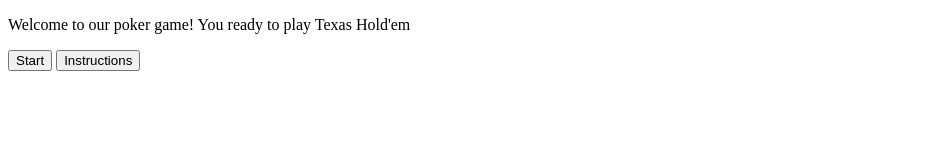
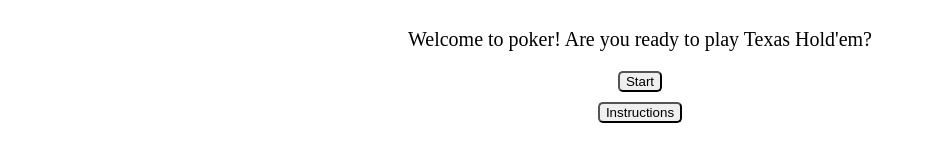
Before and after one commit to MintBeanHackathon/poker-front-end, a plain HTML site: page poker-front-end/index.html in a window 1280 px wide. Shown: the whole page, without its empty margins (0-926 px from the left). Drawn offline with Linux system fonts and the light colour scheme.

Commit message:
writing psuedo code for game functions

```diff
--- a/poker-front-end/app.js
+++ b/poker-front-end/app.js
@@ -0,0 +1,29 @@
+calculateValue = (cardInHand[], cardOnTable[]) => {
+    // calculates value for whatever cards on in hand or on table
+    // hold five cards
+    // if royal flush, you get the highest points
+    // if one pair, you get the seond lowest points
+    // write two conditionals for points
+    // function is for one player
+    // pass their cards here to calculate
+}
+
+insert = (index) => {
+    // takes a cards index and puts card at specific index
+    // if it goes in the hand, write logic
+    // else if it goes on the table, write logic
+}
+
+moveCard = (card(obj), comingFrom, goingTo) => {
+    // if card moves to your hand, recalculate its index
+    // if card moves to the table, recalculate its index
+}
+
+displayCard = () => {
+    // show card on table or in the hand
+    // manipulate the DOM to display card in its proper spot (table or hand)
+}
+
+removeCard = (cardObject) => {
+    // splice the deck array when a card is drawn
+}
--- a/poker-front-end/index.html
+++ b/poker-front-end/index.html
@@ -1,18 +1,22 @@
 <!DOCTYPE html>
 <html lang="en">
 	<head>
-    <meta charset="UTF-8">
-    <meta http-equiv="X-UA-Compatible" content="IE=edge">
-    <meta name="viewport" content="width=device-width, initial-scale=1.0">
-    <link rel="stylesheet" type="text/css" href="style.css">
+		<meta charset="UTF-8" />
+		<meta http-equiv="X-UA-Compatible" content="IE=edge" />
+		<meta name="viewport" content="width=device-width, initial-scale=1.0" />
+		<link rel="stylesheet" type="text/css" href="style.css" />
 		<title>Poker</title>
 	</head>
 	<body>
 		<div id="root">
-        <p>Welcome to our poker game! You ready to play Texas Hold'em</p>
-        <button>Start</button>
-        <button>Instructions</button>
+			<section class="welcome">
+				<p class="header">
+					Welcome to poker! Are you ready to play Texas Hold'em?
+				</p>
+				<button class="start button">Start</button>
+				<button class="instructions button">Instructions</button>
+			</section>
 		</div>
+	<script src="app.js"></script>
 	</body>
-<script src="app.js"></script>
 </html>
--- a/poker-front-end/style.css
+++ b/poker-front-end/style.css
@@ -0,0 +1,15 @@
+.welcome {
+	display: flex;
+	flex-direction: column;
+	align-items: center;
+	justify-content: center;
+	font-size: 20px;
+}
+
+.button {
+	border-radius: 5px;
+}
+
+.start {
+	margin-bottom: 10px;
+}
```
Lines whose indentation alone changed are shown as unchanged.
